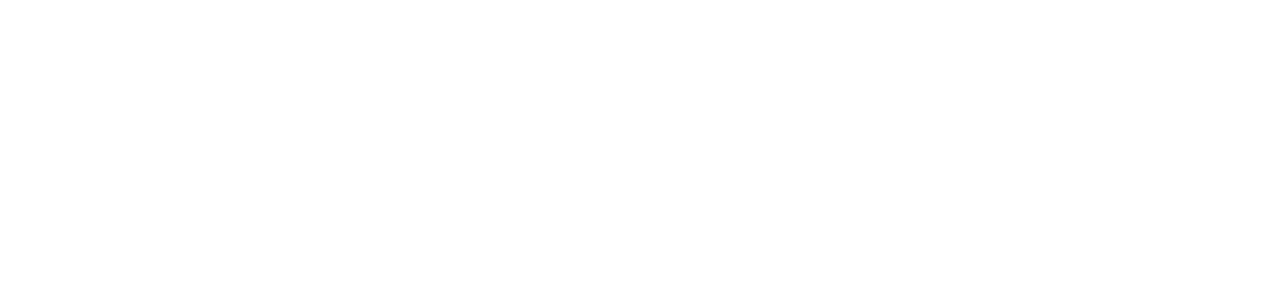
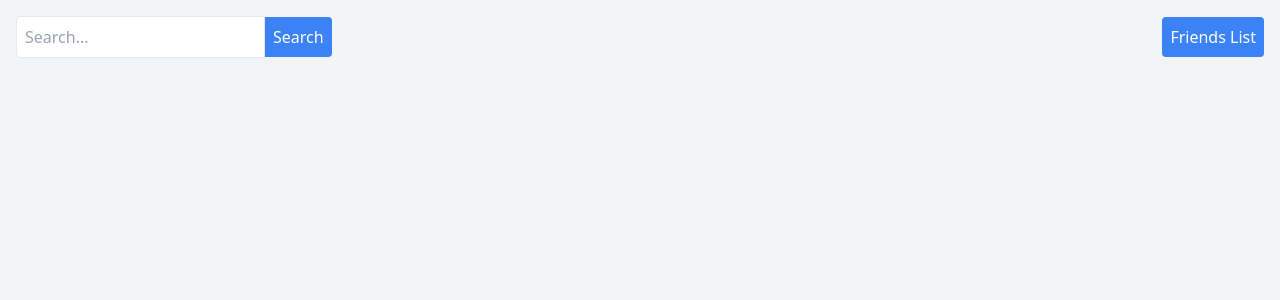
Before and after one commit to the-sam-sepiol/Tempura, a React (Create React App) app in the folder client/: page /account in a window 1280 px wide. Before the commit this address had no page. Shown: the top 300 px of the page. Built offline with nearby package versions, Linux system fonts and the light colour scheme; no server answers.

Commit message:
Updated Account

```diff
--- a/client/src/App.tsx
+++ b/client/src/App.tsx
@@ -4,6 +4,7 @@
 import Home from './pages/Home.tsx';
 import SignUp from './pages/signup.tsx';
 import Decision from './pages/decision.tsx';
+import Account from './pages/Account.tsx';
 
 const App: React.FC = () => {
   return (
@@ -14,6 +15,7 @@
         <Route path="/login" element={<Login />} />
         <Route path="/home" element={<Home />} />
         <Route path="/signup" element={<SignUp />} />
+        <Route path="/account" element ={<Account />} />
       </Routes>
     </Router>
   );
--- /dev/null
+++ b/client/src/pages/Account.tsx
@@ -0,0 +1,73 @@
+import React, { useState, useEffect } from 'react';
+import { Link } from 'react-router-dom';
+
+const Account: React.FC = () => {
+  const [user, setUser] = useState<any>(null);
+  const [searchQuery, setSearchQuery] = useState('');
+
+  useEffect(() => {
+    // Fetch user data from the server
+    const fetchUserData = async () => {
+      try {
+        const response = await fetch('http://localhost:3000/api/auth/verify', {
+          method: 'GET',
+          credentials: 'include',
+          headers: {
+            'Content-Type': 'application/json',
+            'Authorization': `Bearer ${localStorage.getItem('token')}`
+          }
+        });
+        const data = await response.json();
+        setUser(data.user);
+      } catch (error) {
+        console.error('Error fetching user data:', error);
+      }
+    };
+
+    fetchUserData();
+  }, []);
+
+  const handleSearch = (e: React.FormEvent) => {
+    e.preventDefault();
+    console.log('Search query:', searchQuery);
+  };
+
+  return (
+    <div className="min-h-screen bg-gray-100 p-4">
+      <div className="flex justify-between items-center mb-4">
+        <form onSubmit={handleSearch} className="flex items-center">
+          <input
+            type="text"
+            className="p-2 border rounded-l"
+            placeholder="Search..."
+            value={searchQuery}
+            onChange={(e) => setSearchQuery(e.target.value)}
+          />
+          <button type="submit" className="p-2 bg-blue-500 text-white rounded-r">
+            Search
+          </button>
+        </form>
+        <Link to="/friends" className="p-2 bg-blue-500 text-white rounded">
+          Friends List
+        </Link>
+      </div>
+      {user && (
+        <div className="flex">
+          <div className="w-1/4 p-4 bg-white shadow-md rounded">
+            <img src={user.avatar} alt="Avatar" className="w-24 h-24 rounded-full mb-4" />
+            <h2 className="text-xl font-bold">{user.displayName}</h2>
+            <p>{user.email}</p>
+          </div>
+          <div className="w-3/4 p-4">
+            <h2 className="text-2xl font-bold mb-4">My Reviews</h2>
+            {/* Render user's reviews here */}
+            <h2 className="text-2xl font-bold mb-4">My Watch List</h2>
+            {/* Render user's watch list here */}
+          </div>
+        </div>
+      )}
+    </div>
+  );
+};
+
+export default Account;
```
